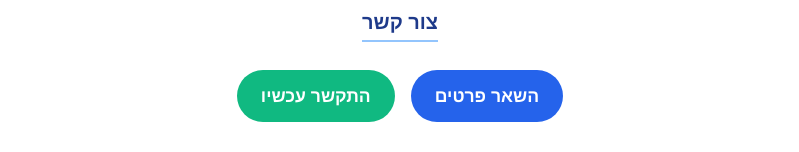
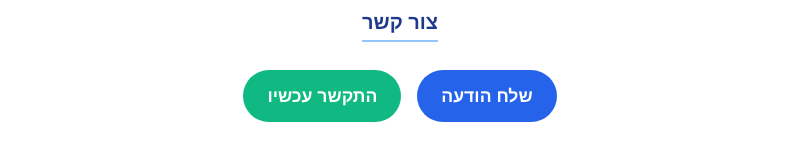
Before and after one commit to ronental75/nutrition-community, a React (Create React App) app: page /about in a window 1280 px wide. Shown: the part 1001-1153 px from the top of the page, without its empty margins (240-1039 px from the left). Built offline with nearby package versions, Linux system fonts and the light colour scheme.

Commit message:
Initial commit

```diff
--- a/src/About.js
+++ b/src/About.js
@@ -71,7 +71,14 @@ export default function About() {
         <div className="contact-section">
           <h3 className="section-title">צור קשר</h3>
           <div className="contact-buttons">
-            <a href="/contact" className="contact-button">השאר פרטים</a>
+    <a
+      href="https://wa.me/972501234567"
+      target="_blank"
+      rel="noopener noreferrer"
+      className="contact-button"
+    >
+      שלח הודעה
+    </a>
             <a href="tel:+9721234567" className="phone-button">התקשר עכשיו</a>
           </div>
         </div>
--- a/src/about.css
+++ b/src/about.css
@@ -191,6 +191,20 @@
     }
   }
 
+  /* Start invisible and slightly down */
+.animate-on-scroll {
+    opacity: 0;
+    transform: translateY(30px);
+    transition: opacity 0.6s ease-out, transform 0.6s ease-out;
+  }
+
+  /* When visible */
+  .animate-on-scroll.visible {
+    opacity: 1;
+    transform: translateY(0);
+  }
+
+
   /* Return button */
   .return-button-container {
     text-align: center;
```
